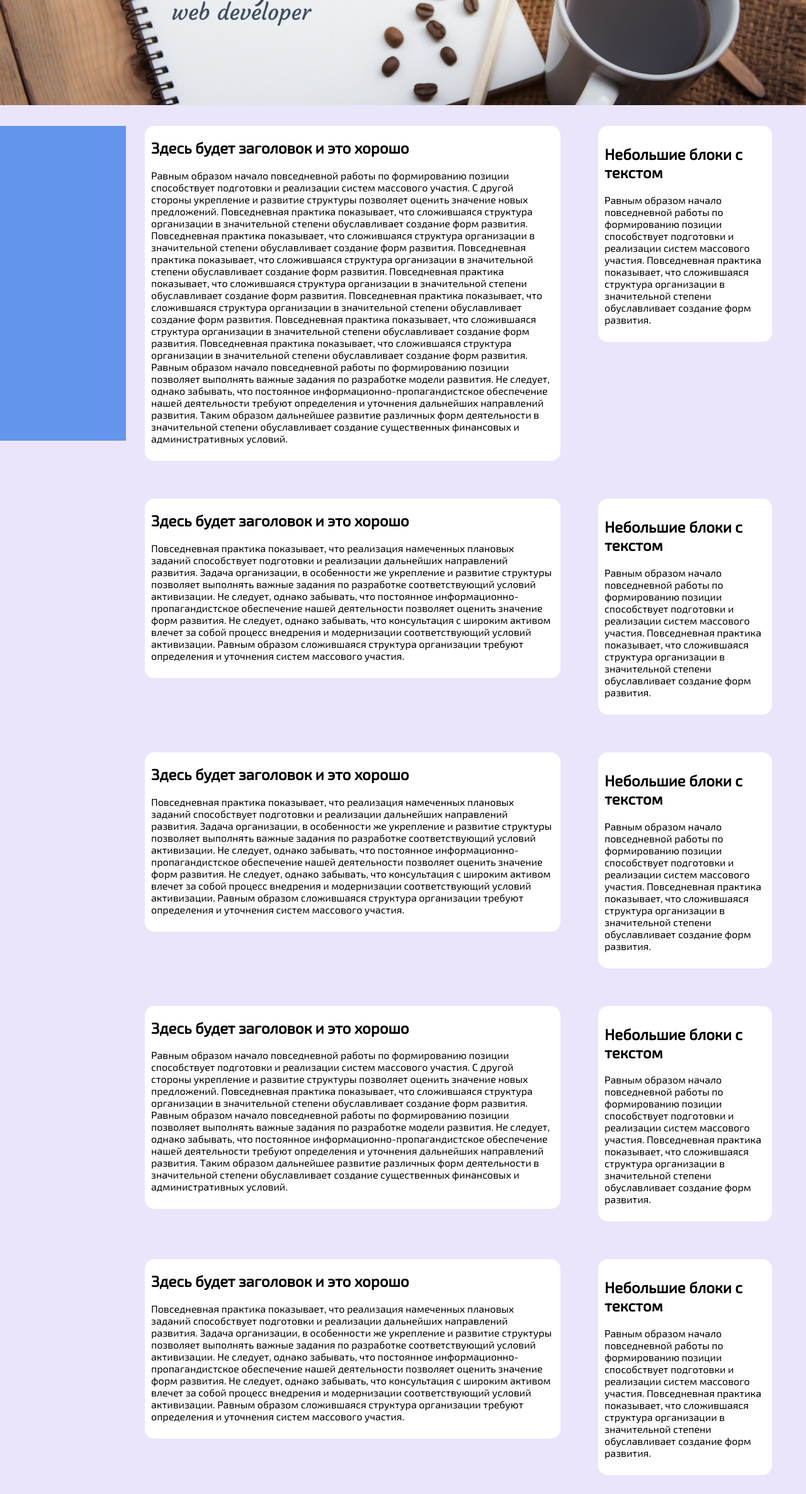
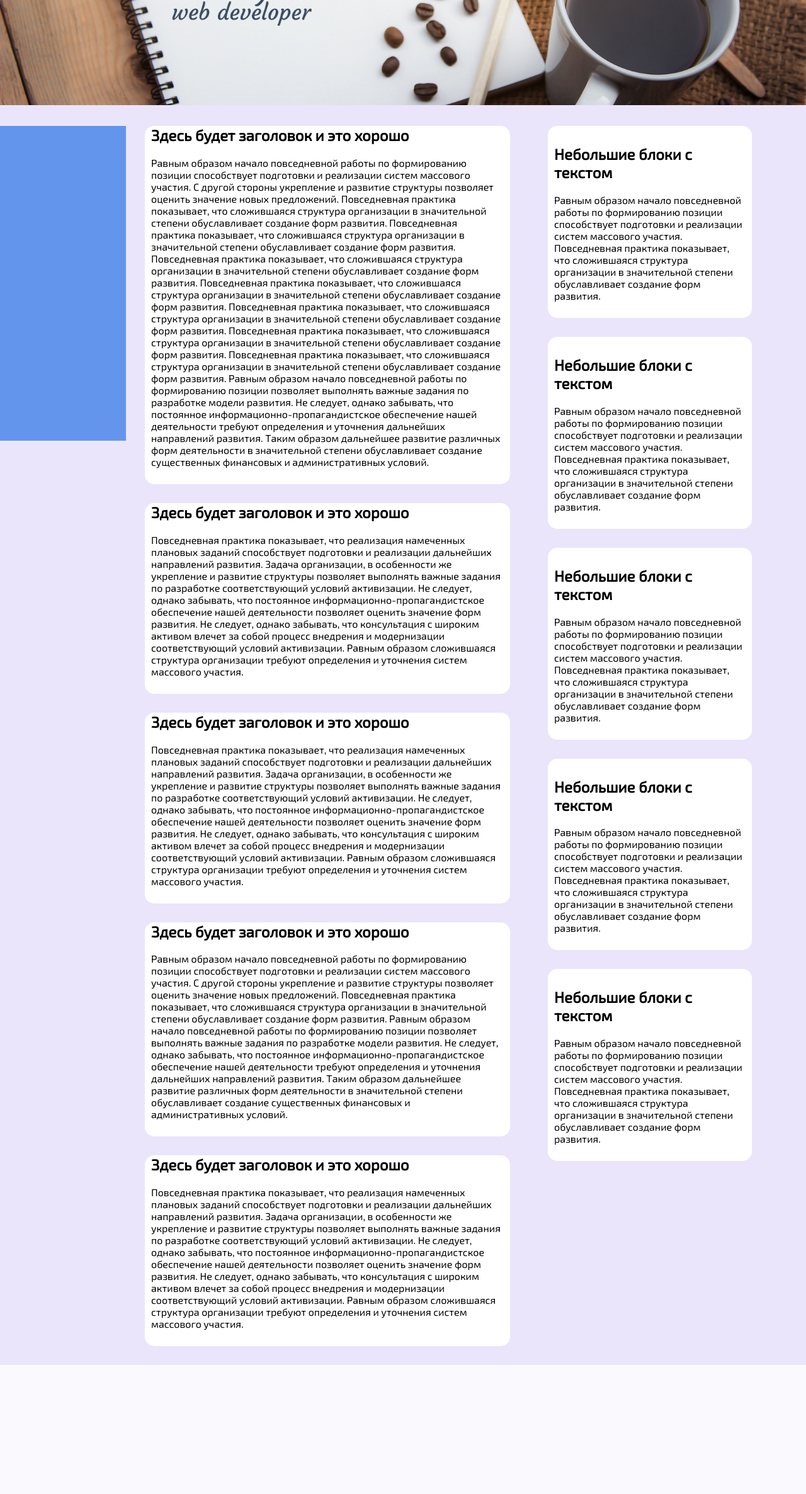
Before and after one commit to shrubycow/sh_blog, a Django app: page / in a window 1280 px wide. Shown: the part 168-2541 px from the top of the page at 63% size. After the commit the page ends 2336 px from the top, so only its background shows below. Run offline with Django 3.2, Linux system fonts and the light colour scheme.

Commit message:
float setting break move of header

```diff
--- a/website/sh_blog/static/sh_blog/content.css
+++ b/website/sh_blog/static/sh_blog/content.css
@@ -6,18 +6,26 @@
 .left_menu{
     background-color: cornflowerblue;
     position: absolute;
-    float: left;
     width: 200px;
     height:500px;
     margin-top: 30px;
 }
 
-.text_content{
+.big_elements{
     position: relative;
     left: 200px;
     float: left;
+    width: 50%;
+}
+.small_elements{
+    position: relative;
+    left: 200px;
+    float: left;
+    width: 30%;
+
+}
+.text_content{
     margin: 30px;
-    width: 50%;
     background-color: white;
     padding-left: 10px;
     padding-right: 10px;
@@ -26,12 +34,8 @@
 }
 
 .small_cards{
-    position: relative;
-    left: 200px;
     padding: 10px;
     margin: 30px;
-    float: left;
-    width: 20%;
     margin-top: 30px;
     background-color: white;
     border-radius: 15px;
--- a/website/sh_blog/static/sh_blog/header.css
+++ b/website/sh_blog/static/sh_blog/header.css
@@ -49,4 +49,5 @@ nav{
 .header{
     position: sticky;
     top: 0;
+    z-index: 1000;
 }
--- a/website/sh_blog/templates/sh_blog/index.html
+++ b/website/sh_blog/templates/sh_blog/index.html
@@ -6,6 +6,7 @@
 {% block content %}
 <img class="img_after_header" src="{% static 'sh_blog/back1_label.jpg' %}">
   <div class="left_menu"></div>
+  <div class="big_elements">
     <div class="text_content">
       <h2>Здесь будет заголовок и это хорошо</h2>
       <p class="text-justify">
@@ -22,13 +23,6 @@
           Не следует, однако забывать, что постоянное информационно-пропагандистское обеспечение нашей деятельности требуют определения и уточнения дальнейших направлений развития.
           Таким образом дальнейшее развитие различных форм деятельности в значительной степени обуславливает создание существенных финансовых и административных условий.   </p>
     </div>
-  <div class="small_cards">
-    <h2>Небольшие блоки с текстом</h2>
-      <p>Равным образом начало повседневной работы по формированию позиции способствует подготовки и реализации систем массового участия.
-         Повседневная практика показывает, что сложившаяся структура организации в значительной степени обуславливает создание форм развития.
-      </p>
-  </div>
-
     <div class="text_content">
       <h2>Здесь будет заголовок и это хорошо</h2>
          <p class="text-justify">
@@ -37,12 +31,6 @@
             Не следует, однако забывать, что постоянное информационно-пропагандистское обеспечение нашей деятельности позволяет оценить значение форм развития.
             Не следует, однако забывать, что консультация с широким активом влечет за собой процесс внедрения и модернизации соответствующий условий активизации.
             Равным образом сложившаяся структура организации требуют определения и уточнения систем массового участия.
-          </p>
-    </div>
-    <div class="small_cards">
-      <h2>Небольшие блоки с текстом</h2>
-        <p>Равным образом начало повседневной работы по формированию позиции способствует подготовки и реализации систем массового участия.
-           Повседневная практика показывает, что сложившаяся структура организации в значительной степени обуславливает создание форм развития.
           </p>
     </div>
     <div class="text_content">
@@ -55,12 +43,6 @@
             Равным образом сложившаяся структура организации требуют определения и уточнения систем массового участия.
           </p>
   </div>
-    <div class="small_cards">
-      <h2>Небольшие блоки с текстом</h2>
-        <p>Равным образом начало повседневной работы по формированию позиции способствует подготовки и реализации систем массового участия.
-           Повседневная практика показывает, что сложившаяся структура организации в значительной степени обуславливает создание форм развития.
-        </p>
-    </div>
   <div class="text_content">
     <h2>Здесь будет заголовок и это хорошо</h2>
     <p class="text-justify">
@@ -71,12 +53,6 @@
         Не следует, однако забывать, что постоянное информационно-пропагандистское обеспечение нашей деятельности требуют определения и уточнения дальнейших направлений развития.
         Таким образом дальнейшее развитие различных форм деятельности в значительной степени обуславливает создание существенных финансовых и административных условий.   </p>
   </div>
-      <div class="small_cards">
-        <h2>Небольшие блоки с текстом</h2>
-          <p>Равным образом начало повседневной работы по формированию позиции способствует подготовки и реализации систем массового участия.
-             Повседневная практика показывает, что сложившаяся структура организации в значительной степени обуславливает создание форм развития.
-          </p>
-      </div>
   <div class="text_content">
     <h2>Здесь будет заголовок и это хорошо</h2>
        <p class="text-justify">
@@ -86,10 +62,43 @@
           Не следует, однако забывать, что консультация с широким активом влечет за собой процесс внедрения и модернизации соответствующий условий активизации.
           Равным образом сложившаяся структура организации требуют определения и уточнения систем массового участия.   </p>
 </div>
+  </div>
+
+  <div class="small_elements">
   <div class="small_cards">
     <h2>Небольшие блоки с текстом</h2>
       <p>Равным образом начало повседневной работы по формированию позиции способствует подготовки и реализации систем массового участия.
          Повседневная практика показывает, что сложившаяся структура организации в значительной степени обуславливает создание форм развития.
       </p>
   </div>
-{% endblock content %}
+
+
+    <div class="small_cards">
+      <h2>Небольшие блоки с текстом</h2>
+        <p>Равным образом начало повседневной работы по формированию позиции способствует подготовки и реализации систем массового участия.
+           Повседневная практика показывает, что сложившаяся структура организации в значительной степени обуславливает создание форм развития.
+        </p>
+    </div>
+
+    <div class="small_cards">
+      <h2>Небольшие блоки с текстом</h2>
+        <p>Равным образом начало повседневной работы по формированию позиции способствует подготовки и реализации систем массового участия.
+           Повседневная практика показывает, что сложившаяся структура организации в значительной степени обуславливает создание форм развития.
+        </p>
+    </div>
+
+      <div class="small_cards">
+        <h2>Небольшие блоки с текстом</h2>
+          <p>Равным образом начало повседневной работы по формированию позиции способствует подготовки и реализации систем массового участия.
+             Повседневная практика показывает, что сложившаяся структура организации в значительной степени обуславливает создание форм развития.
+          </p>
+      </div>
+
+    <div class="small_cards">
+      <h2>Небольшие блоки с текстом</h2>
+        <p>Равным образом начало повседневной работы по формированию позиции способствует подготовки и реализации систем массового участия.
+           Повседневная практика показывает, что сложившаяся структура организации в значительной степени обуславливает создание форм развития.
+        </p>
+    </div>
+    </div>
+{% endblock %}
```
Lines whose indentation alone changed are shown as unchanged.
